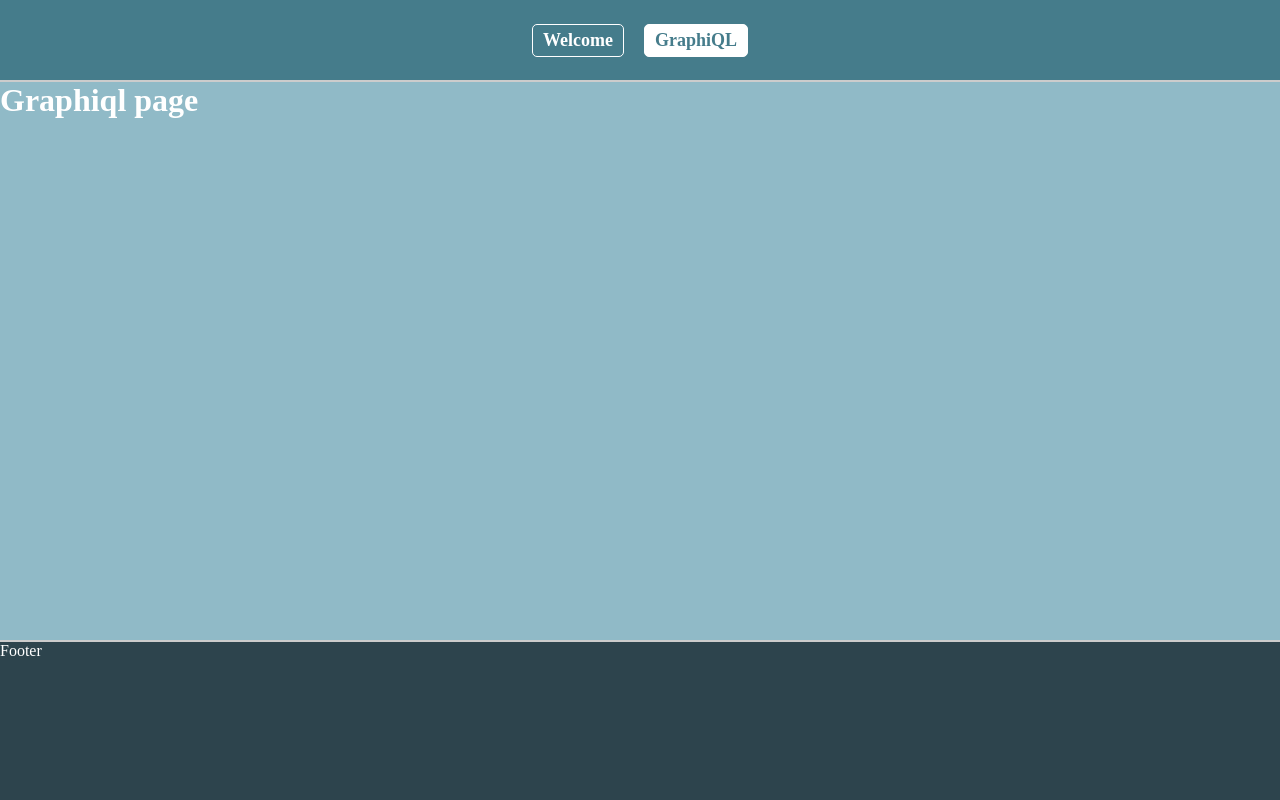
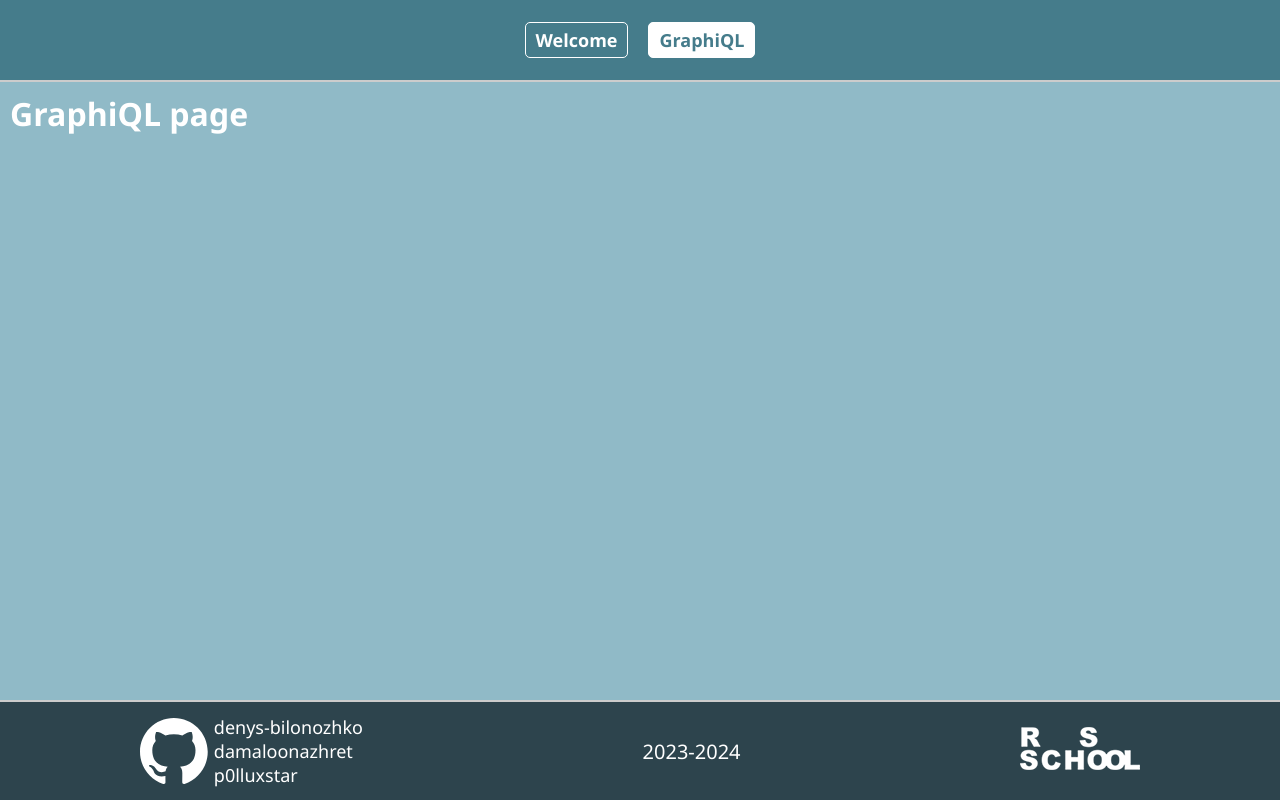
Before and after one commit to damaloonazhret/rss-graphiql, a React (Vite) app: page /graphiql in a window 1280 px wide. Built offline with nearby package versions, Linux system fonts and the light colour scheme.

Commit message:
refactor: footer

```diff
--- a/src/components/footer/Footer.module.css
+++ b/src/components/footer/Footer.module.css
@@ -1,6 +1,37 @@
 .footer {
-    height: 160px;
-    border-top: 2px solid #cccccc;
-    background: #2d444d;
-    color: #ffffff;
+  display: flex;
+  justify-content: space-around;
+  align-items: center;
+  height: 100px;
+  border-top: 2px solid #cccccc;
+  background: #2d444d;
+  color: #ffffff;
 }
+
+.footer a, span {
+  color: #ffffff;
+  font-size: 18px;
+}
+
+.github-wrapper {
+    display: flex;
+    align-items: center;
+    gap: 6px;
+}
+
+.github-logo {
+  width: 68px;
+}
+
+.github-link {
+  display: flex;
+  flex-direction: column;
+}
+
+.rsschool-logo {
+  width: 120px;
+}
+
+.year span{
+    font-size: 20px;
+}
--- a/src/components/footer/Footer.tsx
+++ b/src/components/footer/Footer.tsx
@@ -3,7 +3,32 @@ import styles from './Footer.module.css';
 const Footer = () => {
   return (
     <>
-      <div className={styles.footer}>Footer</div>
+      <div className={styles.footer}>
+        <div className={styles['github-wrapper']}>
+          <img className={styles['github-logo']} src="src/assets/img/github-mark-white.svg" />
+          <div className={styles['github-link']}>
+            <a href="https://github.com/denys-bilonozhko/">
+              <span>denys-bilonozhko</span>
+            </a>
+            <a href="https://github.com/damaloonazhret/">
+              <span>damaloonazhret</span>
+            </a>
+            <a href="https://github.com/p0lluxstar/">
+              <span>p0lluxstar</span>
+            </a>
+          </div>
+        </div>
+        <div className={styles.year}>
+          <span>2023-2024</span>
+        </div>
+        <a href="https://rs.school/react/">
+          <img
+            className={styles['rsschool-logo']}
+            src="src/assets/img/rsschool-logo.png"
+            alt="RSSchool"
+          />
+        </a>
+      </div>
     </>
   );
 };
--- a/src/components/main/Main.module.css
+++ b/src/components/main/Main.module.css
@@ -3,4 +3,5 @@
     border-top: 2px solid #cccccc;
     background: #90bac7;
     color: #ffffff;
+    padding: 10px;
 }
--- /dev/null
+++ b/src/components/notFound/NotFound.module.css
@@ -0,0 +1,3 @@
+.not-found{
+    font-size: 24px;
+}
--- /dev/null
+++ b/src/components/notFound/NotFound.tsx
@@ -0,0 +1,14 @@
+import styles from './NotFound.module.css';
+
+const NotFound = () => {
+  return (
+    <>
+      <div className={styles['not-found']}>
+        <p>Error 404</p>
+        <p>Not found page</p>
+      </div>
+    </>
+  );
+};
+
+export default NotFound;
--- a/src/index.css
+++ b/src/index.css
@@ -4,12 +4,20 @@
   box-sizing: border-box;
 }
 
-html, body, #root {
+html,
+body,
+#root {
   height: 100%;
+  font-family:
+    Segoe UI,
+    Roboto,
+    Helvetica Neue,
+    Arial,
+    sans-serif;
 }
 
 a {
-    text-decoration: none;
+  text-decoration: none;
 }
 
 #root {
@@ -18,6 +26,6 @@ a {
 }
 
 .active {
-    background: #ffffff;
-    color: #457c8b !important;
+  background: #ffffff;
+  color: #457c8b !important;
 }
--- a/src/pages/GraphiqlPage.tsx
+++ b/src/pages/GraphiqlPage.tsx
@@ -1,7 +1,7 @@
 const GraphiqlPage = () => {
   return (
     <>
-      <h1>Graphiql page</h1>
+      <h1>GraphiQL page</h1>
     </>
   );
 };
--- a/src/pages/NotFoundPage.tsx
+++ b/src/pages/NotFoundPage.tsx
@@ -1,8 +1,9 @@
+import NotFound from '../components/notFound/NotFound';
+
 const NotFoundPage = () => {
   return (
     <>
-      <p>Error 404</p>
-      <p>Not found page</p>
+      <NotFound />
     </>
   );
 };
```
Also changed, not shown: src/assets/img/github-mark-white.svg (added), src/assets/img/rsschool-logo.png (added).
